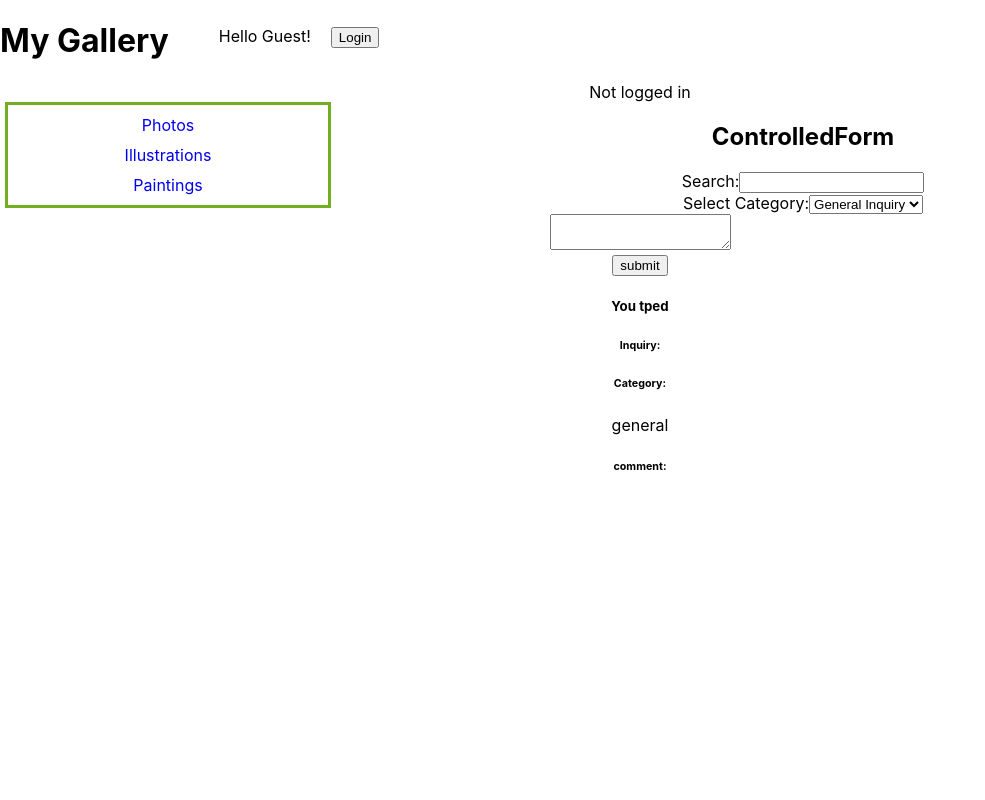
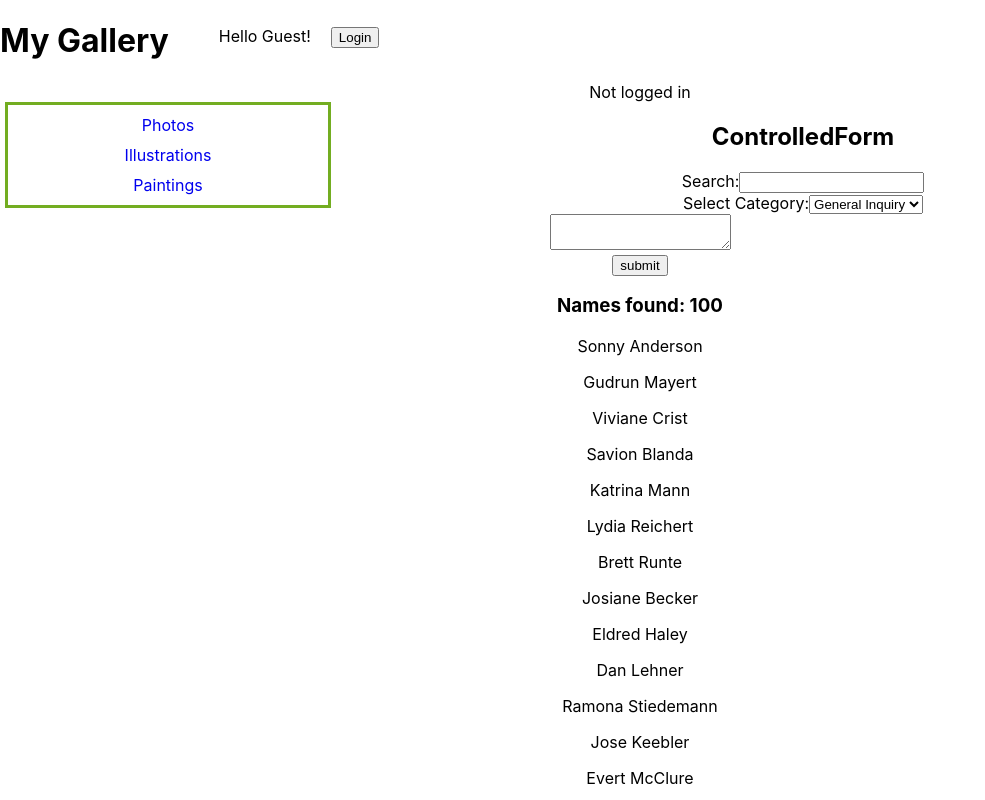
Before and after one commit to dimitri-edel/react-p1, a React (Create React App) app in the folder my-app/: page / in a window 1280 px wide. Shown: the top 800 px of the page, without its empty margins (0-985 px from the left). Built offline with nearby package versions, Linux system fonts and the light colour scheme.

Commit message:
Add result filter to handeSeachChange

```diff
--- a/my-app/src/components/controlledForm.js
+++ b/my-app/src/components/controlledForm.js
@@ -1,4 +1,5 @@
 import React, { Component } from 'react'
+import importedNames from "../names"
 
 export class ControlledForm extends Component {
     constructor(props) {
@@ -8,6 +9,7 @@
             name: "",
             category: "general",
             comment: "",
+            names: importedNames,
         }
     }
     // Use JavaScript feature called computed field property names
@@ -18,10 +20,15 @@
             [name]: value
         })
     }
-    // Designated event-handler
+    // Designated event-handler, filter the search results
     handleSearchChange = (event) => {
+        let inputText = event.target.value.toLowerCase();
+        let filteredNames = importedNames.filter(name=>{
+            return name.toLocaleLowerCase().includes(inputText)
+        })
         this.setState({
-            name: event.target.value
+            name: event.target.value,
+            names: filteredNames,
         })
     }
     // Designated event-handler
@@ -49,7 +56,7 @@
                 <form onSubmit={this.handleSubmit}>
                     <div>
                         <label htmlFor="id-search">Search:</label>
-                        <input tpye="text" id="id-search" name="name" value={this.state.name} onChange={this.handleChange} />
+                        <input tpye="text" id="id-search" name="name" value={this.state.name} onChange={this.handleSearchChange} />
                     </div>
                     <div>
                         <label htmlFor="id-category">Select Category:</label>
@@ -65,13 +72,16 @@
                     <input type="submit" value="submit"/>
                 </form>
                 <div>
-                    <h5>You tped</h5>
-                    <h6>Inquiry:</h6>
-                    <p>{this.state.name}</p>
-                    <h6>Category:</h6>
-                    <p>{this.state.category}</p>
-                    <h6>comment:</h6>
-                    <p>{this.state.comment}</p>
+                    <h3>Names found: {this.state.names.length}</h3>
+                    <div>
+                        {
+                            this.state.names.map(name=>{
+                                return (
+                                    <p key={name}>{name}</p>
+                                )
+                            })
+                        }
+                    </div>
                 </div>
             </div>
         )
--- /dev/null
+++ b/my-app/src/names.js
@@ -0,0 +1,103 @@
+const names = [
+    "Sonny Anderson",
+    "Gudrun Mayert",
+    "Viviane Crist",
+    "Savion Blanda",
+    "Katrina Mann",
+    "Lydia Reichert",
+    "Brett Runte",
+    "Josiane Becker",
+    "Eldred Haley",
+    "Dan Lehner",
+    "Ramona Stiedemann",
+    "Jose Keebler",
+    "Evert McClure",
+    "Linnea Boehm",
+    "Diana Jones",
+    "Lottie Veum",
+    "Madyson Becker",
+    "Philip Feeney",
+    "Kobe Kuhic",
+    "Jessica Wisoky",
+    "Kasey Auer",
+    "Arnoldo Sipes",
+    "Madisen Davis",
+    "Alex Swaniawski",
+    "Helene Jenkins",
+    "Leone Olson",
+    "Ola Lockman",
+    "Kaylie Mueller",
+    "Kitty Steuber",
+    "Ralph Mosciski",
+    "Zane Bradtke",
+    "Syble Torp",
+    "Luella Weimann",
+    "Rigoberto Dicki",
+    "Andre Gusikowski",
+    "Moshe Torphy",
+    "Rhoda Rosenbaum",
+    "Libby Spinka",
+    "Maeve Zieme",
+    "Sydney Gleichner",
+    "Jimmy Blick",
+    "Tara Casper",
+    "Cayla Upton",
+    "Keith Wyman",
+    "Derick Emmerich",
+    "Nia Waelchi",
+    "Armani Nienow",
+    "Keyon DuBuque",
+    "Keeley Doyle",
+    "Kristoffer Monahan",
+    "Brendon Orn",
+    "Brandy Romaguera",
+    "Lyda Hane",
+    "Lisandro Bauch",
+    "Oma Hirthe",
+    "Caleb Dicki",
+    "Sydney O'Kon",
+    "Missouri Greenholt",
+    "Kylie Green",
+    "Kiel Erdman",
+    "Anahi Balistreri",
+    "Rico Rippin",
+    "Ramiro Dach",
+    "Princess Bosco",
+    "Pink Stoltenberg",
+    "Adan Rau",
+    "Dessie Heller",
+    "Nyah Zulauf",
+    "Makayla Fisher",
+    "Neoma Stanton",
+    "Ebba Dooley",
+    "Rachel Denesik",
+    "Drew Crist",
+    "Wava Will",
+    "Loraine Macejkovic",
+    "Americo Mann",
+    "Jules Konopelski",
+    "Gloria Ankunding",
+    "Austin Wilderman",
+    "Sage Veum",
+    "Dorris Friesen",
+    "Wellington Klein",
+    "Asa Quitzon",
+    "Misty Schumm",
+    "Muhammad Bayer",
+    "Dante Ondricka",
+    "Lurline Kuvalis",
+    "Conner Herzog",
+    "Shanie Franecki",
+    "Lois Bednar",
+    "Carey Predovic",
+    "Adelbert Heidenreich",
+    "Romaine Jacobs",
+    "Jake Schuppe",
+    "Meta Parisian",
+    "Dillon Feest",
+    "Amanda O'Keefe",
+    "Kaitlyn O'Keefe",
+    "Earnest Jenkins",
+    "Reymundo Gleason"
+]
+export default names
```
